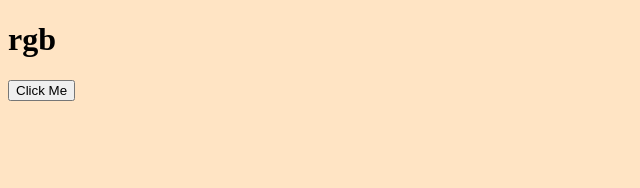
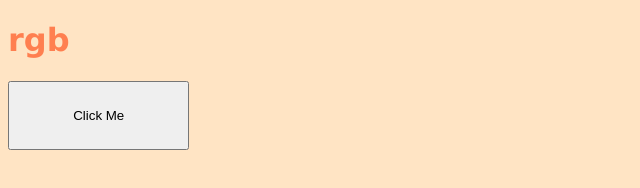
Before and after one commit to eyoelyil/randomColor, a plain HTML site: page index.html in a window 1280 px wide. Shown: the whole page, without its empty margins (0-640 px from the left). Drawn offline with Linux system fonts and the light colour scheme.

Commit message:
feature branch added

```diff
--- a/style.css
+++ b/style.css
@@ -1,3 +1,9 @@
 body {
   background-color: bisque;
+  font-family: Verdana, Geneva, Tahoma, sans-serif;
+  color: coral;
 }
+button {
+  padding: 2% 5%;
+  cursor: pointer;
+}
```
